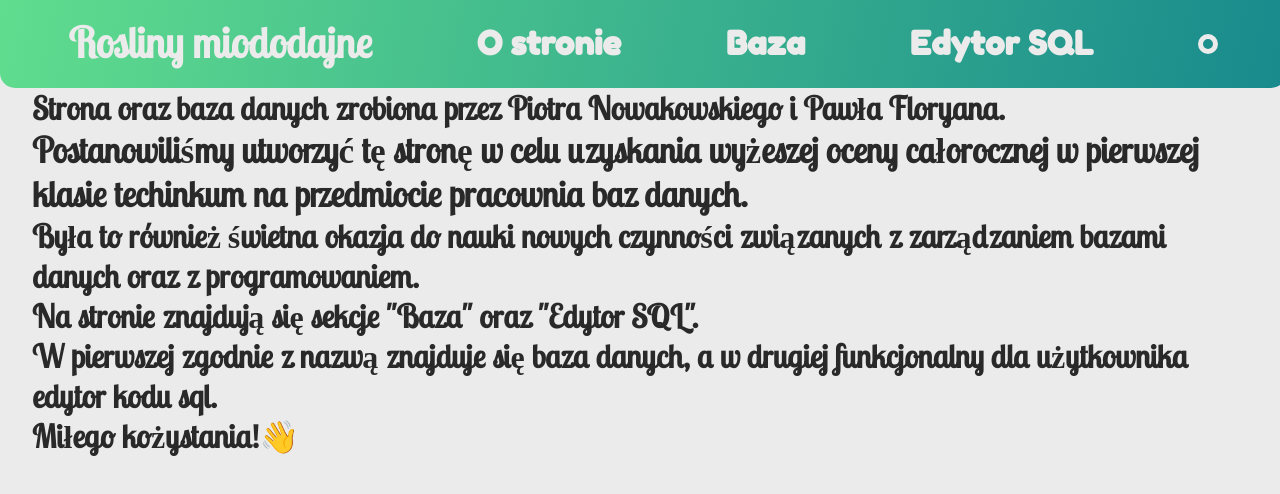
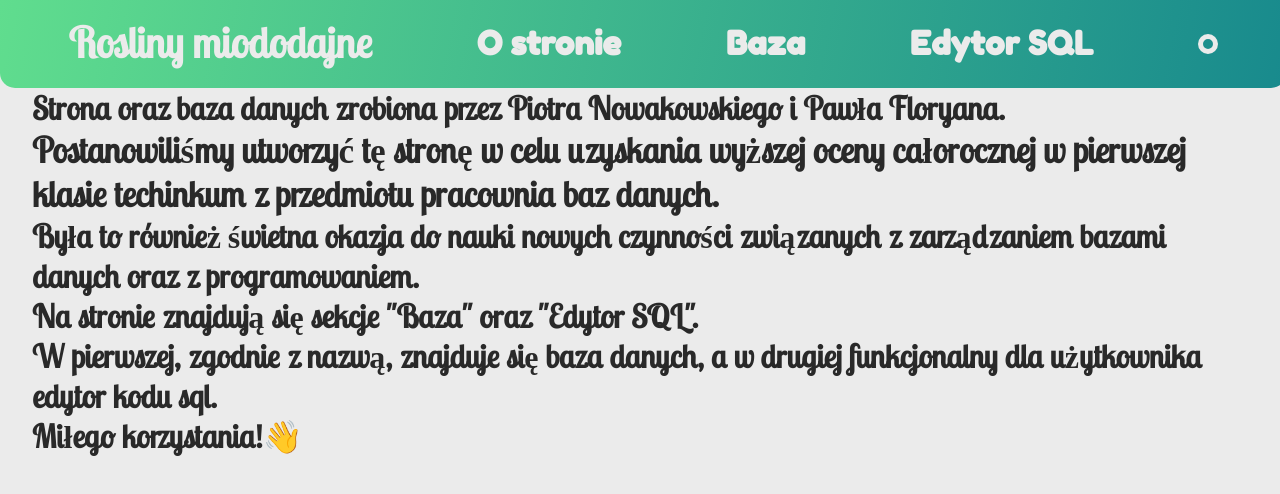
Before and after one commit to piotreknow02/rosliny-miododajne-client, a Next.js app: page /o-stronie in a window 1280 px wide. Shown: the top 494 px of the page. Built offline with nearby package versions, Linux system fonts and the light colour scheme; a web font is replaced by a local one.

Commit message:
Poprawianie literówek
wyższesz

```diff
--- a/pages/o-stronie.jsx
+++ b/pages/o-stronie.jsx
@@ -4,8 +4,8 @@ export default function About() {
     return (
         <div className={styles.main}>
             <h1>Strona oraz baza danych zrobiona przez Piotra Nowakowskiego i Pawła Floryana.
-    <p className={styles.akapit}>Postanowiliśmy utworzyć tę stronę w celu uzyskania wyżeszej oceny całorocznej w pierwszej klasie techinkum na przedmiocie pracownia baz danych.</p>
-    Była to również świetna okazja do nauki nowych czynności związanych z zarządzaniem bazami danych oraz z programowaniem. <p>Na stronie znajdują się sekcje "Baza" oraz "Edytor SQL".</p> W pierwszej zgodnie z nazwą znajduje się baza danych, a w drugiej funkcjonalny dla użytkownika edytor kodu sql. <p>Miłego kożystania!👋</p></h1>
+    <p className={styles.akapit}>Postanowiliśmy utworzyć tę stronę w celu uzyskania wyższej oceny całorocznej w pierwszej klasie techinkum z przedmiotu pracownia baz danych.</p>
+    Była to również świetna okazja do nauki nowych czynności związanych z zarządzaniem bazami danych oraz z programowaniem. <p>Na stronie znajdują się sekcje "Baza" oraz "Edytor SQL".</p> W pierwszej, zgodnie z nazwą, znajduje się baza danych, a w drugiej funkcjonalny dla użytkownika edytor kodu sql. <p>Miłego korzystania!👋</p></h1>
 
 
             <a href="https://www.facebook.com/Rośliny-miododajne-111259011066259">
```
